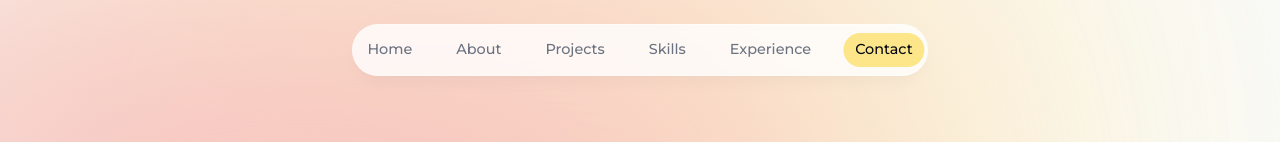
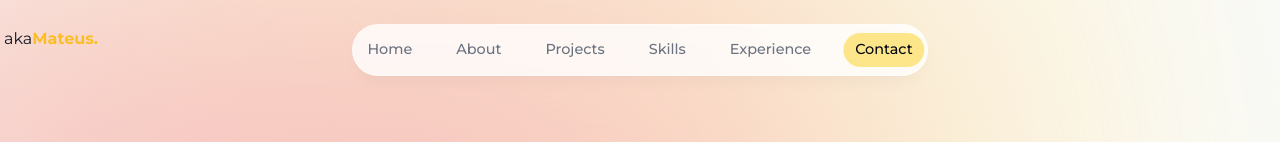
Before and after one commit to akamateus/portfolio, a Next.js app: page / in a window 1280 px wide. Shown: the top 142 px of the page. Built offline with nearby package versions, Linux system fonts and the light colour scheme; no server answers.

Commit message:
added tag

```diff
--- a/components/header.tsx
+++ b/components/header.tsx
@@ -16,6 +16,26 @@ export default function Header() {
         animate={{ y: 0, x: "-50%", opacity: 1 }}
       ></motion.div>
 
+      <motion.a
+        target="_blank"
+        href="https://www.youtube.com/watch?v=zhl-Cs1-sG4&ab_channel=DaftPunkVEVO"
+        className="flex fixed cursor-pointer top-[2.4rem] left-1 h-12  py-3 sm:top-[1.7rem] sm:h-[initial] sm:py-0"
+        initial={{ opacity: 0, scale: 0 }}
+        animate={{ opacity: 1, scale: 1 }}
+        transition={{
+          type: "spring",
+          stiffness: 125,
+          delay: 0.1,
+          duration: 0.7,
+        }}
+      >
+        <h1 className="text-gray-900 dark:text-white">
+          aka
+          <span className="transition text-amber-400 font-bold hover:text-amber-200 dark:hover:text-white">
+            Mateus.
+          </span>
+        </h1>
+      </motion.a>
       <nav className="flex fixed top-[0.15rem] left-1/2 h-12 -translate-x-1/2 py-2 sm:top-[1.7rem] sm:h-[initial] sm:py-0">
         <ul className="flex w-[22rem] flex-wrap items-center justify-center gap-y-1 text-[0.9rem] font-medium text-gray-500 sm:w-[initial] sm:flex-nowrap sm:gap-5">
           {links.map((link) => (
```
